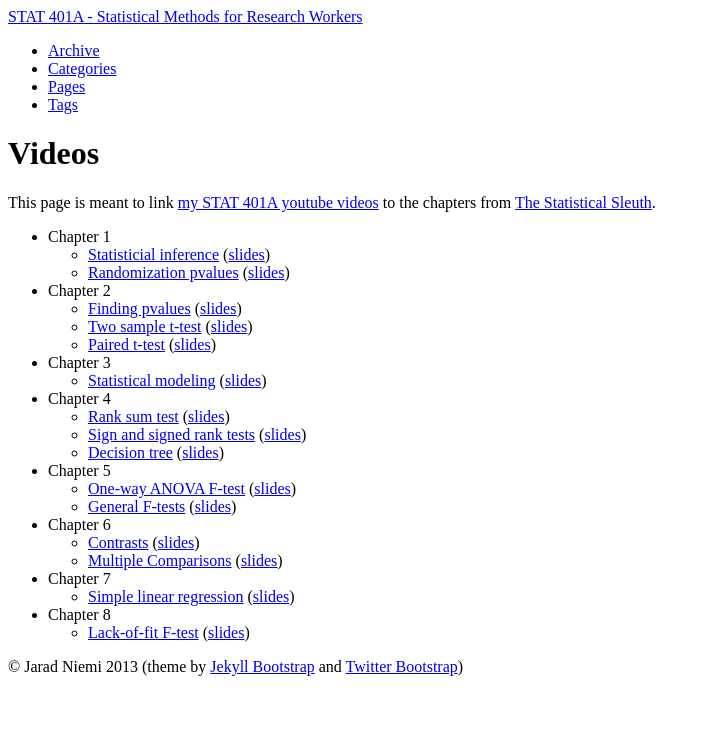
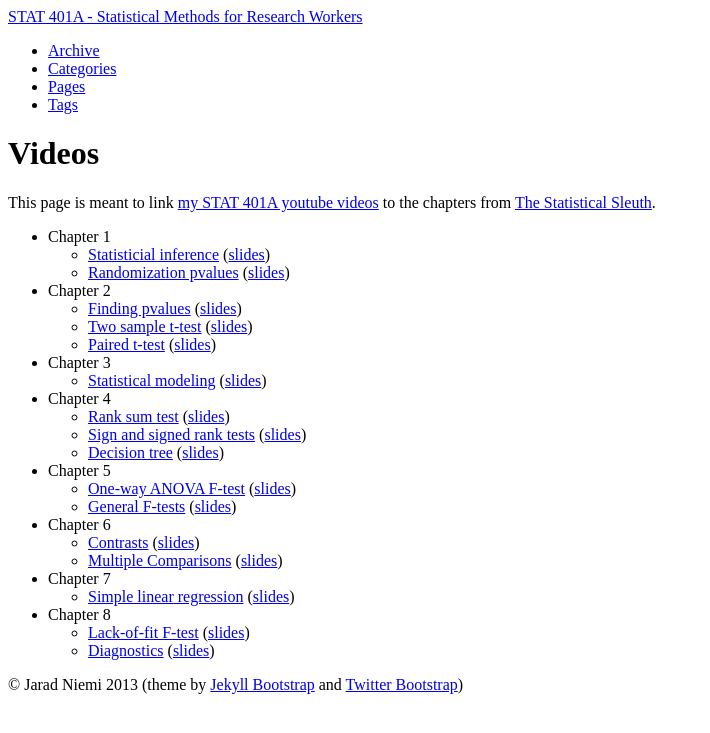
Before and after one commit to jarad/stat401A, a Jekyll site: the page built from videos.md, in a window 1280 px wide. Shown: the top 733 px of the page, without its empty margins (0-710 px from the left). Built offline with Jekyll 4.4.1, drawn with Linux system fonts in a browser that asks for light colours.

Commit message:
added 3rd lecture

```diff
--- a/videos.md
+++ b/videos.md
@@ -30,3 +30,4 @@ This page is meant to link [my STAT 401A youtube videos](http://www.youtube.com/
   - [Simple linear regression](http://www.youtube.com/watch?v=4Acpxwrlx8w&feature=youtube_gdata) ([slides]({{BASE_PATH}}/slides/M3-Lec1-SimpleLinearRegression.pdf))
 - Chapter 8
   - [Lack-of-fit F-test](http://www.youtube.com/watch?v=6VhjGw90TB4&feature=youtube_gdata) ([slides]({{BASE_PATH}}/slides/M3-Lec2-LackOfFitTest.pdf))
+  - [Diagnostics](http://www.youtube.com/watch?v=wzCwyttwbgA&feature=youtube_gdata) ([slides]({{BASE_PATH}}/slides/M3-Lec3-RegressionDiagnostics.pdf))
```
Also changed, not shown: 1 other file.
